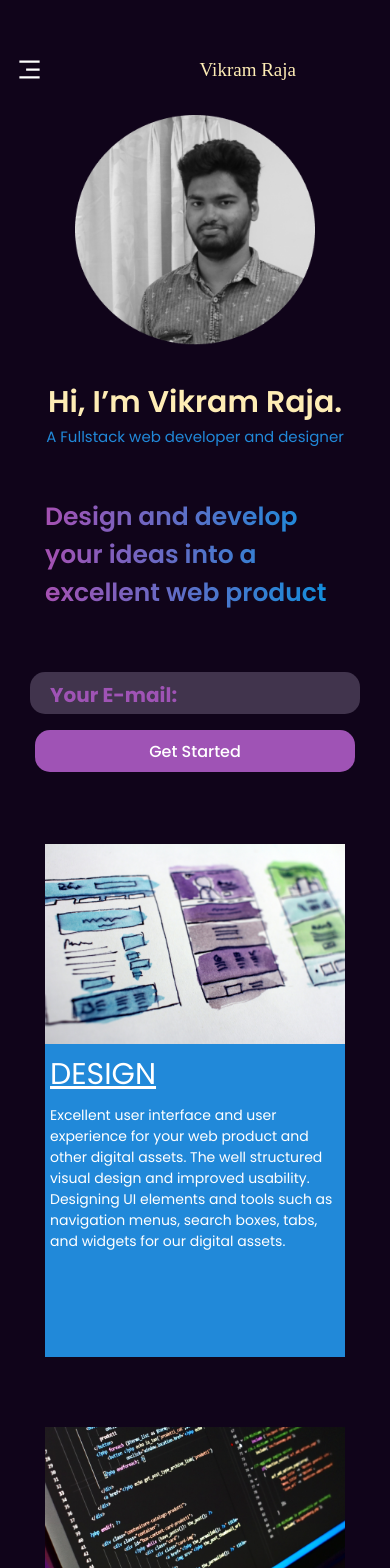
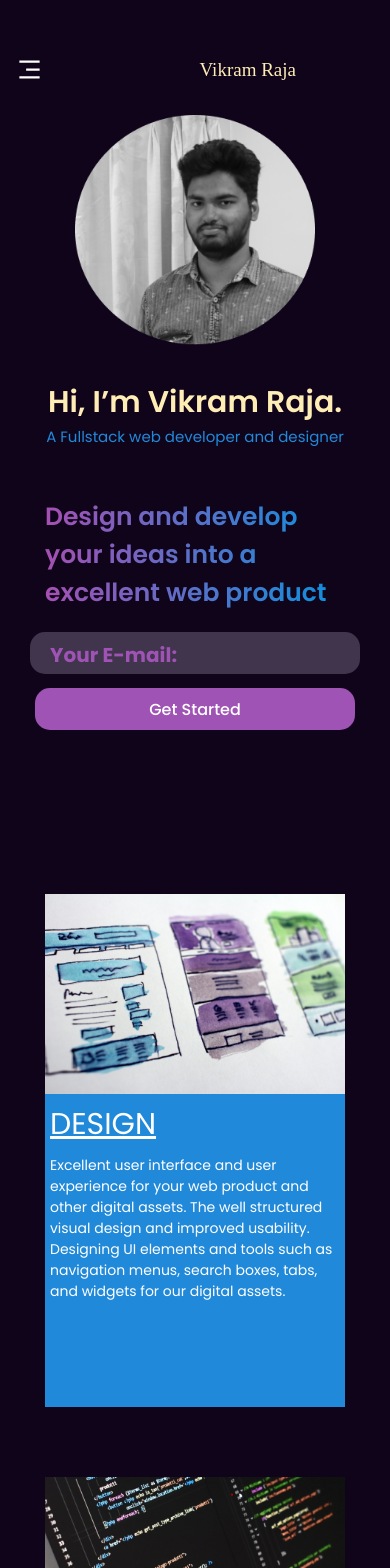
Before and after one commit to V-VikramRaja/Portfolio, a React (Create React App) app: page / in a window 390 px wide. Shown: the top 1568 px of the page. Built offline with nearby package versions, Linux system fonts and the light colour scheme; a web font is replaced by a local one.

Commit message:
clearing bugs

```diff
--- a/public/index.html
+++ b/public/index.html
@@ -2,7 +2,7 @@
 <html lang="en">
   <head>
     <meta charset="utf-8" />
-    <link rel="icon" href="%PUBLIC_URL%/favicon.ico" />
+    <link rel="icon" href="%PUBLIC_URL%/header.png" type="image/png">
     <meta name="viewport" content="width=device-width, initial-scale=1" />
     <meta name="theme-color" content="#000000" />
     <meta
--- a/src/components/Contact/Contact.css
+++ b/src/components/Contact/Contact.css
@@ -189,4 +189,23 @@
     .portfolio__contact__form__main__container input {
         width: 300px !important;
     }
+
+    .portfolio__contact__form__sec__container{
+        position: relative;
+    }
+    .portfolio__contact__form__main__container{
+        position: relative;
+    }
+    .portfolio__contact__form__name{
+        position: absolute;
+        top: -50px;
+    }
+    .portfolio__contact__form__email {
+        position: absolute;
+        top: 60px;
+    }
+    .portfolio__contact__form__message {
+        position: absolute;
+        top: -90px;
+    }
 }
--- a/src/components/Header/Header.css
+++ b/src/components/Header/Header.css
@@ -282,4 +282,12 @@
         align-items: center;
         justify-content: center;
     }
+    .portfolio__header__email__form{
+        position: relative;
+    }
+    .portfolio__header__form__email{
+        position: absolute;
+        top: -40px;
+    }
+
 }
--- a/src/components/Services/Services.css
+++ b/src/components/Services/Services.css
@@ -100,6 +100,7 @@
 @media screen and (max-width: 450px) {
     .portfolio__services__main {
         height: auto !important;
+        margin-top: 50px;
     }
     .portfolio__services__main__wrapper {
         display: flex;
```
Also changed, not shown: 2 other files (tests, documents, lock files or other folders).
